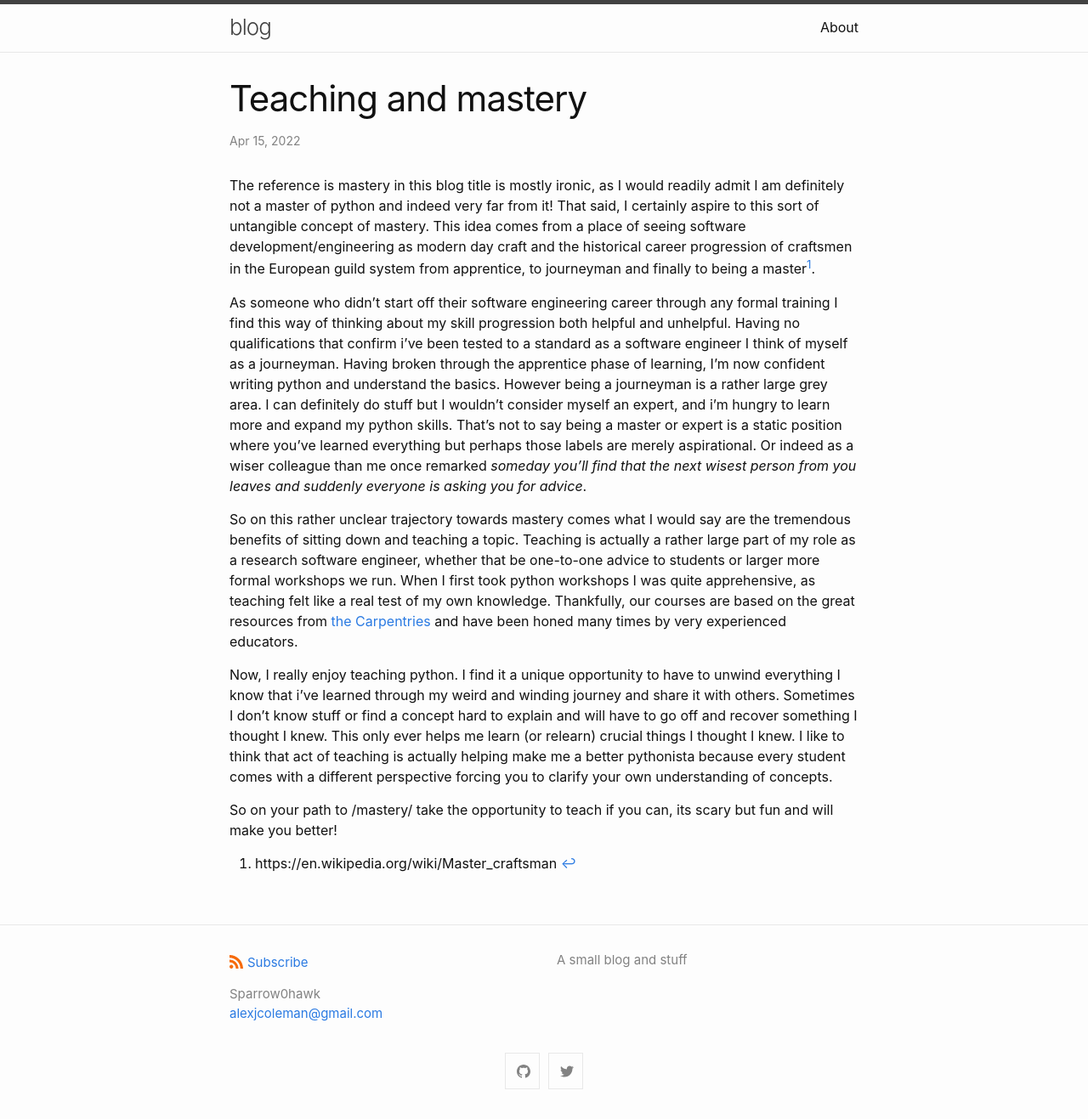
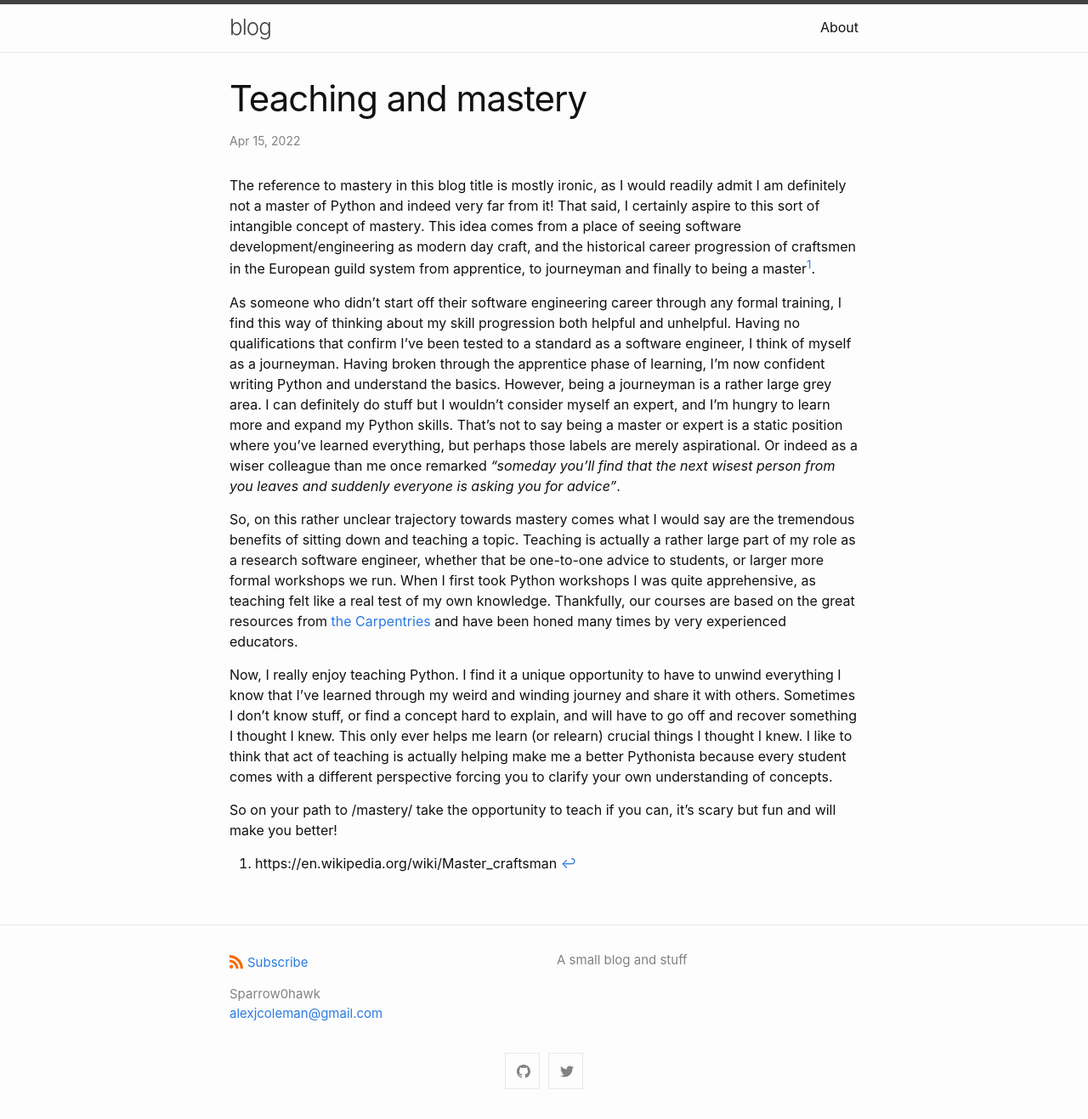
Before and after one commit to Sparrow0hawk/blog, a Jekyll site: the page built from _posts/2022-04-15-teaching-python.md, in a window 1280 px wide. Shown: the whole page at 85% size. Built offline with Jekyll 4.4.1, drawn with Linux system fonts in a browser that asks for light colours.

Commit message:
corrections to 2022-04-15 blog post

```diff
--- a/_posts/2022-04-15-teaching-python.md
+++ b/_posts/2022-04-15-teaching-python.md
@@ -4,28 +4,28 @@ title: Teaching and mastery
 categories: teaching, python
 ---
 
-The reference is mastery in this blog title is mostly ironic, as I would readily admit I am definitely not a master of python and indeed very far from it!
-That said, I certainly aspire to this sort of untangible concept of mastery.
-This idea comes from a place of seeing software development/engineering as modern day craft and the historical career progression of craftsmen in the European guild system from apprentice, to journeyman and finally to being a master[^1].
+The reference to mastery in this blog title is mostly ironic, as I would readily admit I am definitely not a master of Python and indeed very far from it!
+That said, I certainly aspire to this sort of intangible concept of mastery.
+This idea comes from a place of seeing software development/engineering as modern day craft, and the historical career progression of craftsmen in the European guild system from apprentice, to journeyman and finally to being a master[^1].
 
-As someone who didn't start off their software engineering career through any formal training I find this way of thinking about my skill progression both helpful and unhelpful.
-Having no qualifications that confirm i've been tested to a standard as a software engineer I think of myself as a journeyman. Having broken through the apprentice phase of learning, I'm now confident writing python and understand the basics.
-However being a journeyman is a rather large grey area. I can definitely do stuff but I wouldn't consider myself an expert, and i'm hungry to learn more and expand my python skills.
-That's not to say being a master or expert is a static position where you've learned everything but perhaps those labels are merely aspirational.
-Or indeed as a wiser colleague than me once remarked _someday you'll find that the next wisest person from you leaves and suddenly everyone is asking you for advice_.
+As someone who didn't start off their software engineering career through any formal training, I find this way of thinking about my skill progression both helpful and unhelpful.
+Having no qualifications that confirm I've been tested to a standard as a software engineer, I think of myself as a journeyman. Having broken through the apprentice phase of learning, I'm now confident writing Python and understand the basics.
+However, being a journeyman is a rather large grey area. I can definitely do stuff but I wouldn't consider myself an expert, and I'm hungry to learn more and expand my Python skills.
+That's not to say being a master or expert is a static position where you've learned everything, but perhaps those labels are merely aspirational.
+Or indeed as a wiser colleague than me once remarked _"someday you'll find that the next wisest person from you leaves and suddenly everyone is asking you for advice"_.
 
-So on this rather unclear trajectory towards mastery comes what I would say are the tremendous benefits of sitting down and teaching a topic.
-Teaching is actually a rather large part of my role as a research software engineer, whether that be one-to-one advice to students or larger more formal workshops we run.
-When I first took python workshops I was quite apprehensive, as teaching felt like a real test of my own knowledge.
+So, on this rather unclear trajectory towards mastery comes what I would say are the tremendous benefits of sitting down and teaching a topic.
+Teaching is actually a rather large part of my role as a research software engineer, whether that be one-to-one advice to students, or larger more formal workshops we run.
+When I first took Python workshops I was quite apprehensive, as teaching felt like a real test of my own knowledge.
 Thankfully, our courses are based on the great resources from [the Carpentries](https://carpentries.org/) and have been honed many times by very experienced educators.
 
-Now, I really enjoy teaching python.
-I find it a unique opportunity to have to unwind everything I know that i've learned through my weird and winding journey and share it with others.
-Sometimes I don't know stuff or find a concept hard to explain and will have to go off and recover something I thought I knew.
+Now, I really enjoy teaching Python.
+I find it a unique opportunity to have to unwind everything I know that I've learned through my weird and winding journey and share it with others.
+Sometimes I don't know stuff, or find a concept hard to explain, and will have to go off and recover something I thought I knew.
 This only ever helps me learn (or relearn) crucial things I thought I knew.
-I like to think that act of teaching is actually helping make me a better pythonista because every student comes with a different perspective forcing you to clarify your own understanding of concepts.
+I like to think that act of teaching is actually helping make me a better Pythonista because every student comes with a different perspective forcing you to clarify your own understanding of concepts.
 
-So on your path to /mastery/ take the opportunity to teach if you can, its scary but fun and will make you better!
+So on your path to /mastery/ take the opportunity to teach if you can, it's scary but fun and will make you better!
 
 
 [^1]: https://en.wikipedia.org/wiki/Master_craftsman
```
